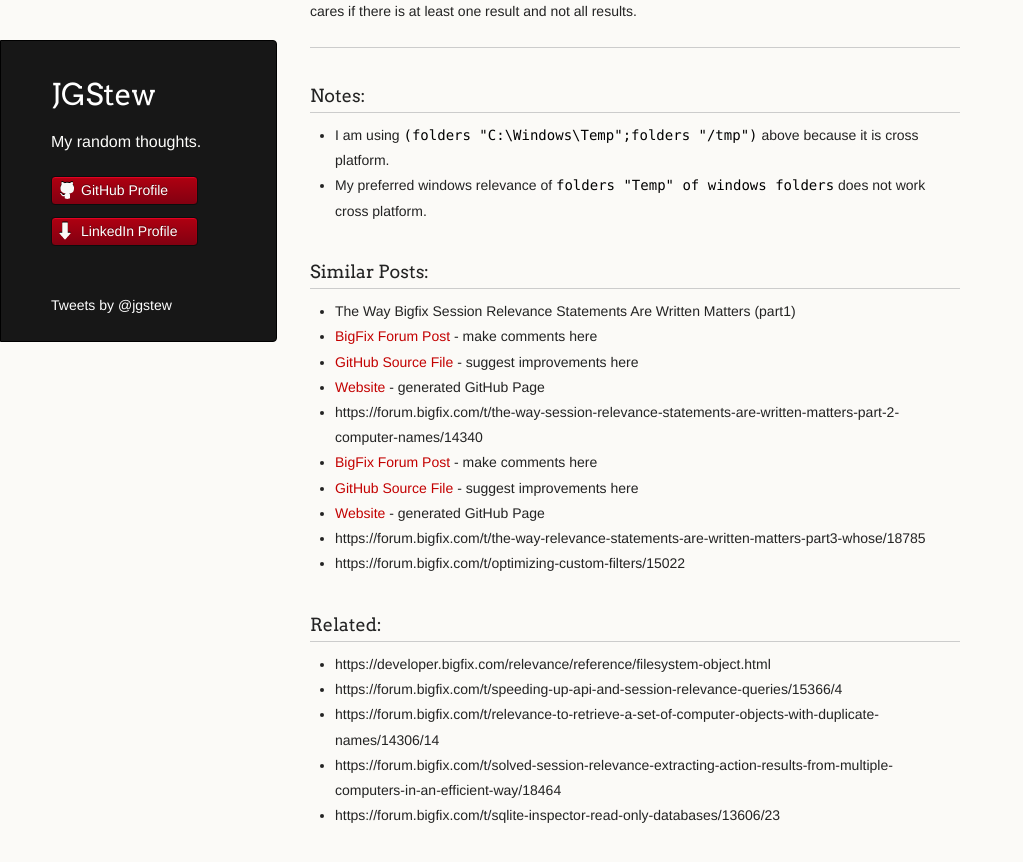
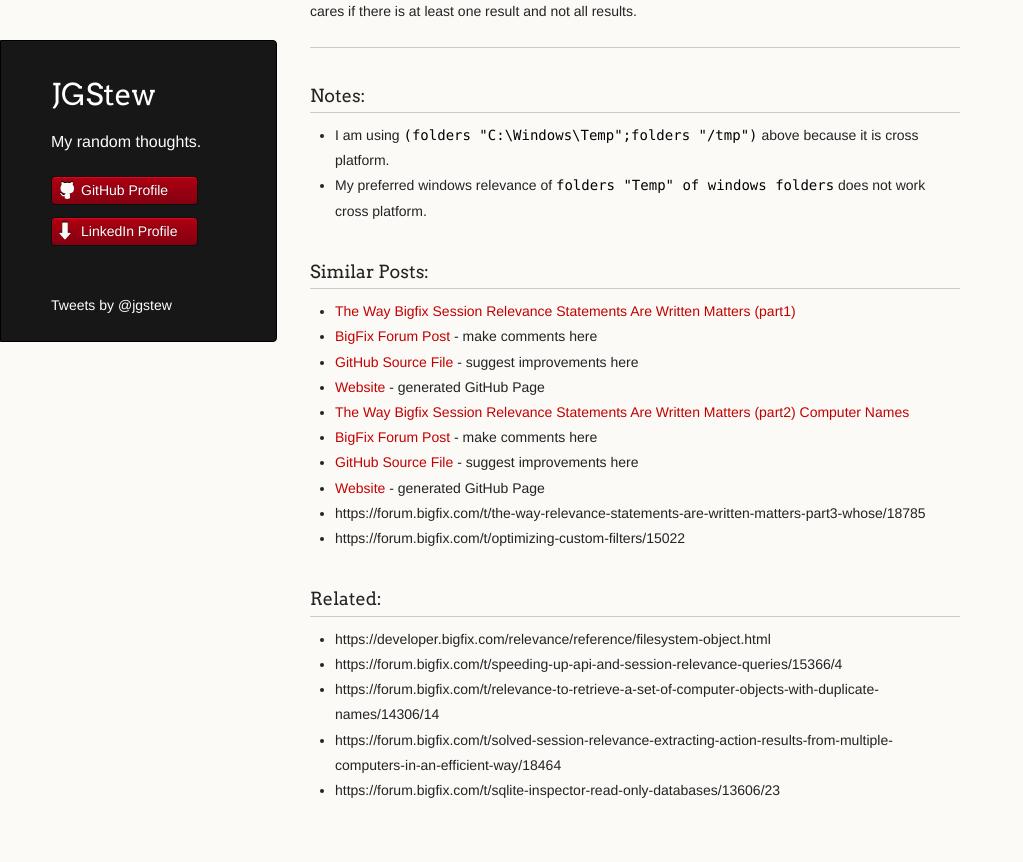
Before and after one commit to jgstew/jgstew.github.io, a Jekyll site: the page built from _posts/2016-12-01-Optimizing-BigFix-Relevance:-exists.md, in a window 1280 px wide and 900 px high, scrolled down 1017 px. Shown: the top 862 px of the window, without its empty margins (0-1023 px from the left). Built offline with Jekyll 4.4.1, drawn with Linux system fonts in a browser that asks for light colours; comment, search, counter and statistics services are not loaded; part of the change alters nothing that is shown.

Commit message:
Update 2016-12-01-Optimizing-BigFix-Relevance:-exists.md
added all of the links for part 2

```diff
--- a/_posts/2016-12-01-Optimizing-BigFix-Relevance:-exists.md
+++ b/_posts/2016-12-01-Optimizing-BigFix-Relevance:-exists.md
@@ -35,14 +35,14 @@ The strange part of this example is the fact that both use `descendants` which i
 
 ### Similar Posts:
 
-- The Way Bigfix Session Relevance Statements Are Written Matters (part1)
+- [The Way Bigfix Session Relevance Statements Are Written Matters (part1)](https://forum.bigfix.com/t/the-way-session-relevance-statements-webreports-are-written-matters/13663)
  - [BigFix Forum Post](https://forum.bigfix.com/t/the-way-session-relevance-statements-webreports-are-written-matters/13663) - make comments here
  - [GitHub Source File](https://github.com/jgstew/jgstew.github.io/blob/master/_posts/2015-06-18-The-way-BigFix-Session-Relevance-statements-are-written-matters-(part1).md) - suggest improvements here
  - [Website](http://jgstew.github.io/2015/06/18/The-way-BigFix-Session-Relevance-statements-are-written-matters-(part1).html) - generated GitHub Page
-- https://forum.bigfix.com/t/the-way-session-relevance-statements-are-written-matters-part-2-computer-names/14340
- - [BigFix Forum Post]() - make comments here
- - [GitHub Source File]() - suggest improvements here
- - [Website]() - generated GitHub Page
+- [The Way Bigfix Session Relevance Statements Are Written Matters (part2) Computer Names](https://forum.bigfix.com/t/the-way-session-relevance-statements-are-written-matters-part-2-computer-names/14340)
+ - [BigFix Forum Post](https://forum.bigfix.com/t/the-way-session-relevance-statements-are-written-matters-part-2-computer-names/14340) - make comments here
+ - [GitHub Source File](https://github.com/jgstew/jgstew.github.io/blob/master/_posts/2015-09-14-The-way-BigFix-Session-Relevance-statements-are-written-matters-(Part2)-Computer-Names.md) - suggest improvements here
+ - [Website](http://jgstew.github.io/2015/09/14/The-way-BigFix-Session-Relevance-statements-are-written-matters-(Part2)-Computer-Names.html) - generated GitHub Page
 - https://forum.bigfix.com/t/the-way-relevance-statements-are-written-matters-part3-whose/18785
 - https://forum.bigfix.com/t/optimizing-custom-filters/15022
 
```
